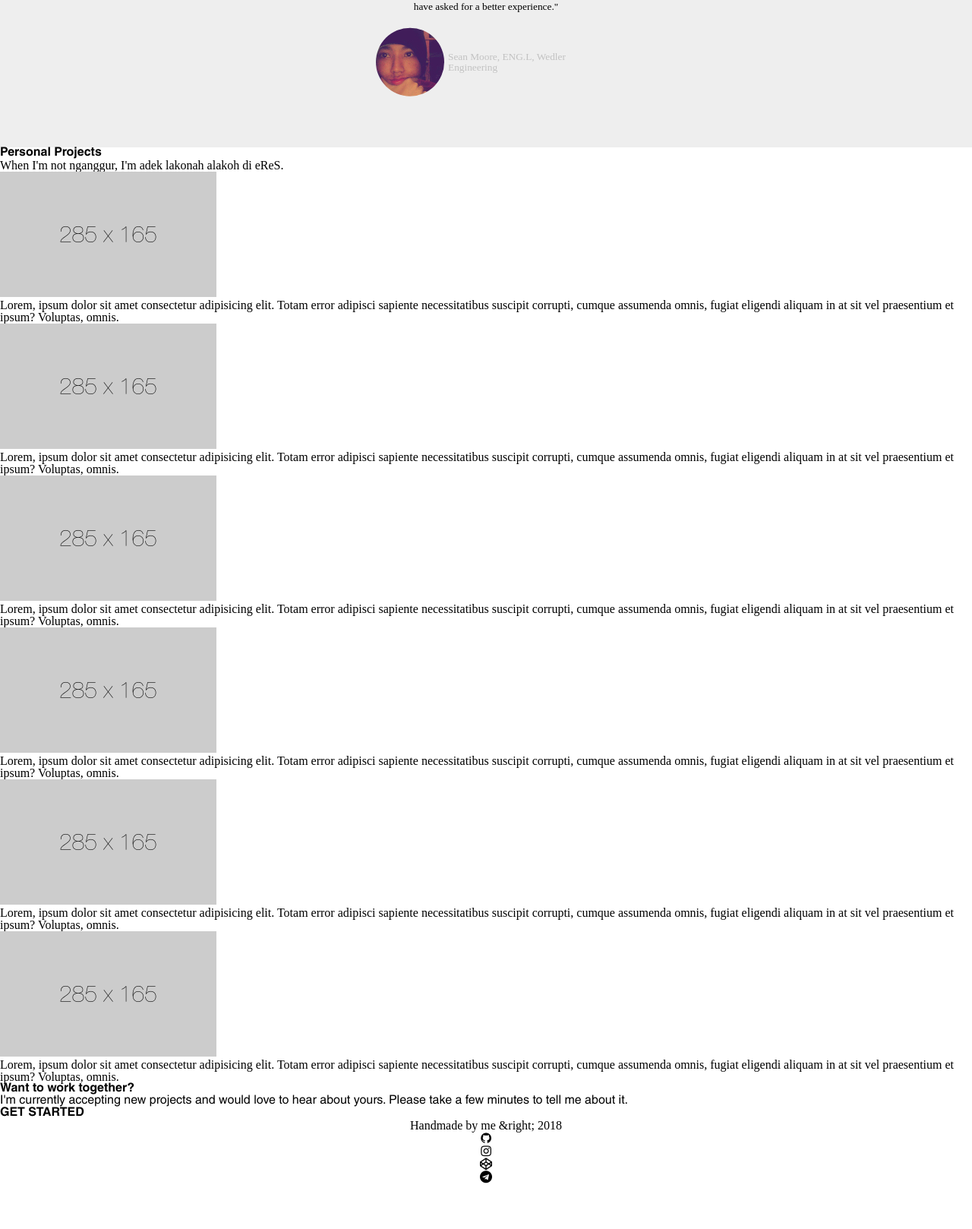
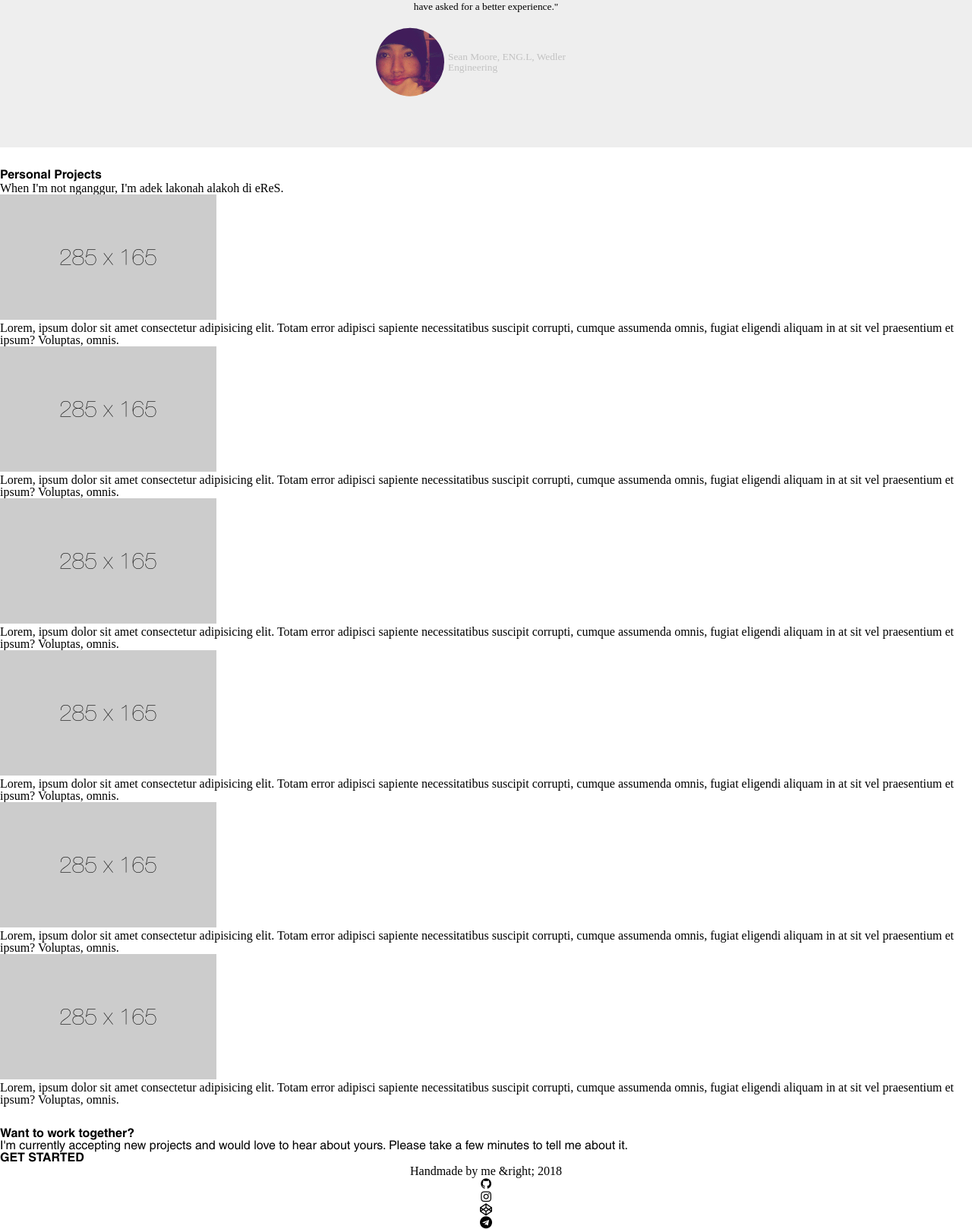
Before and after one commit to consciousnessdev/consciousnessdev.github.io, a PHP site: page / in a window 1280 px wide. Shown: the part 2248-3866 px from the top of the page at 76% size. Before the commit the page ends 3806 px from the top, so only its background shows below. Run offline with PHP 8.4, Linux system fonts and the light colour scheme.

Commit message:
Open to Project Section

```diff
--- a/assets/css/style.css
+++ b/assets/css/style.css
@@ -55,7 +55,9 @@
         .content-section__works {
 }
 
-        .content-section__projects {}
+        .content-section__projects {
+    margin: 30px auto;
+}
 
         .content-section__hire {}
 
```
